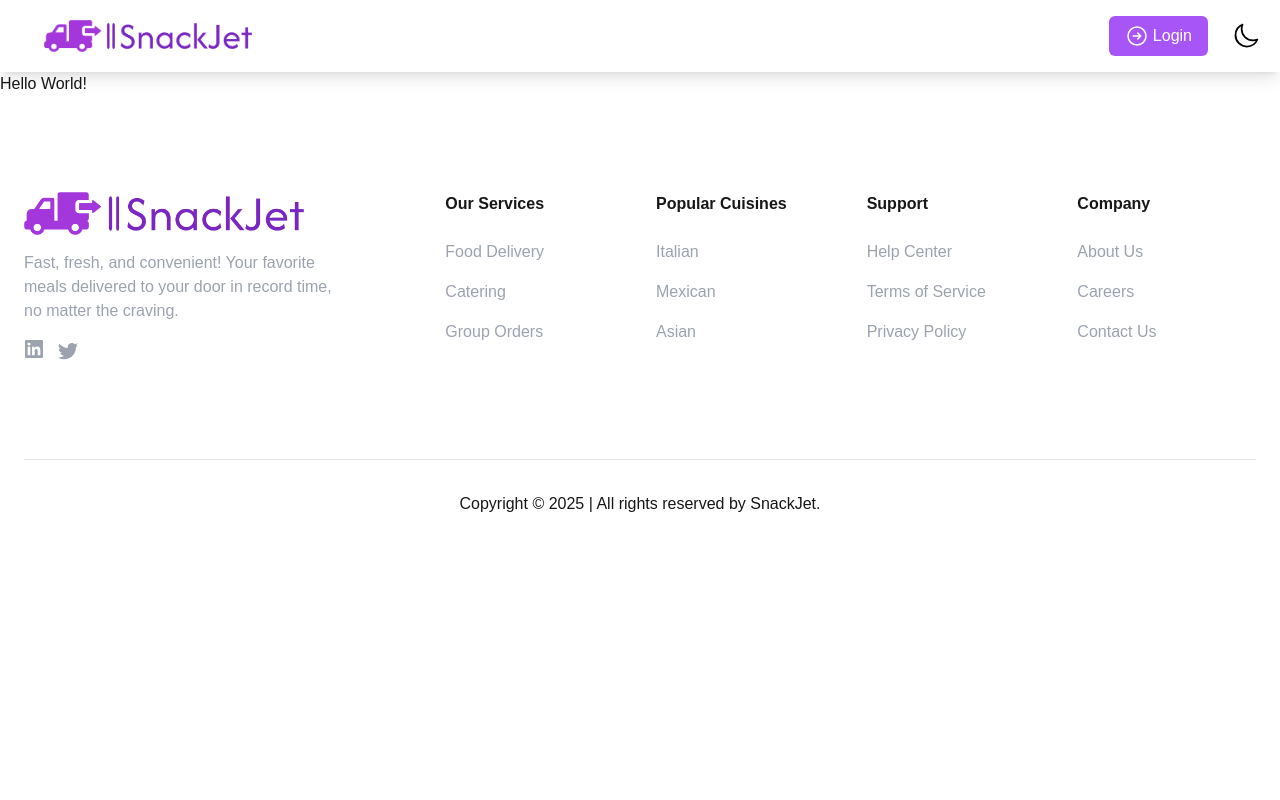
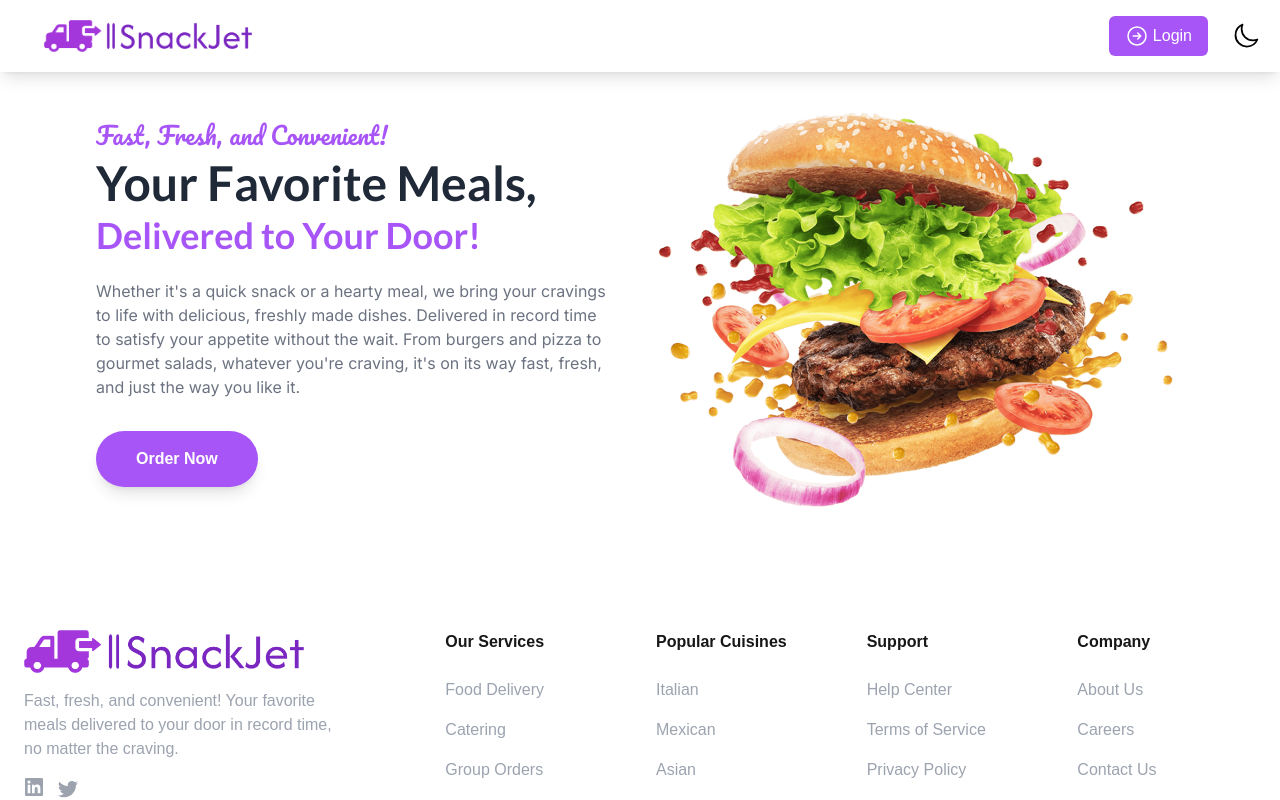
Before and after one commit to Haris-Mohanty/SnackJet, a Next.js app: page / in a window 1280 px wide. Shown: the top 800 px of the page. Built offline with nearby package versions, Linux system fonts and the light colour scheme.

Commit message:
Hero section created.

```diff
--- a/package.json
+++ b/package.json
@@ -9,6 +9,7 @@
     "lint": "next lint"
   },
   "dependencies": {
+    "@next/font": "^14.2.15",
     "next": "14.2.15",
     "next-themes": "^0.3.0",
     "react": "^18",
--- a/src/components/Layouts/Navbar.js
+++ b/src/components/Layouts/Navbar.js
@@ -123,7 +123,6 @@ const Navbar = () => {
               stroke="currentColor"
               className="size-7 transition-colors duration-200 hover:stroke-purple-500"
             >
-              <title>Switch to Light Mode</title>
               <path
                 strokeLinecap="round"
                 strokeLinejoin="round"
@@ -139,7 +138,6 @@ const Navbar = () => {
               stroke="currentColor"
               className="size-7 transition-colors duration-200 hover:stroke-purple-500"
             >
-              <title>Switch to Dark Mode</title>
               <path
                 strokeLinecap="round"
                 strokeLinejoin="round"
--- a/src/pages/index.js
+++ b/src/pages/index.js
@@ -1,18 +1,55 @@
-import localFont from "next/font/local";
+import Image from "next/image";
+import { Lato, Inter, Pacifico } from "@next/font/google";
 
-const geistSans = localFont({
-  src: "./fonts/GeistVF.woff",
-  variable: "--font-geist-sans",
-  weight: "100 900",
-});
-const geistMono = localFont({
-  src: "./fonts/GeistMonoVF.woff",
-  variable: "--font-geist-mono",
-  weight: "100 900",
-});
+// Configure font weights and subsets
+const lato = Lato({ weight: ["400", "700"], subsets: ["latin"] });
+const inter = Inter({ weight: ["400", "500", "700"], subsets: ["latin"] });
+const pacifico = Pacifico({ weight: "400", subsets: ["latin"] });
 
 export default function Home() {
   return (
-    <div>Hello World!</div>
+    <div className="bg-white dark:bg-gray-900 py-4 px-8 flex flex-col lg:flex-row items-center justify-between transition duration-300">
+      {/* Text Section */}
+      <div className="max-w-lg text-left lg:ml-16">
+        <h3
+          className={`${pacifico.className} text-purple-500 dark:text-purple-400 text-2xl font-semibold mb-2`}
+        >
+          Fast, Fresh, and Convenient!
+        </h3>
+        <h1
+          className={`${lato.className} text-2xl md:text-4xl lg:text-5xl font-bold mb-6 text-gray-800 dark:text-gray-100`}
+        >
+          Your Favorite Meals,{" "}
+          <span className="text-purple-500 lg:text-4xl dark:text-purple-400">
+            Delivered to Your Door!
+          </span>
+        </h1>
+        <p
+          className={`${inter.className} text-gray-500 text-sm md:text-base dark:text-gray-300 mb-8`}
+        >
+          Whether it&apos;s a quick snack or a hearty meal, we bring your
+          cravings to life with delicious, freshly made dishes. Delivered in
+          record time to satisfy your appetite without the wait. From burgers
+          and pizza to gourmet salads, whatever you&apos;re craving, it&apos;s
+          on its way fast, fresh, and just the way you like it.
+        </p>
+        <button className="bg-purple-500 hover:bg-purple-600 dark:bg-purple-400 dark:hover:bg-purple-500 text-white font-semibold py-4 px-6 md:px-10 rounded-full shadow-lg transition duration-300">
+          Order Now
+        </button>
+      </div>
+
+      {/* Image Section */}
+      <div className="mt-10 lg:mt-0 lg:ml-10 lg:mr-16">
+        <div className="relative">
+          <Image
+            src={"/landing.png"} // Use your image here
+            alt="Delicious Burger"
+            height={950}
+            width={650}
+            className=""
+          />
+        </div>
+      </div>
+    </div>
   );
 }
--- a/src/pages/login/index.js
+++ b/src/pages/login/index.js
@@ -22,10 +22,10 @@ const Login = () => {
 
   return (
     <>
-      <div className="bg-gray-50 font-[sans-serif]">
+      <div className="bg-gray-50 dark:bg-gray-900 font-[sans-serif]">
         <div className="flex flex-col items-center justify-center py-6 px-4">
           <div className="max-w-md w-full">
-            <div className="p-6 md:p-10 rounded-2xl bg-white shadow-lg">
+            <div className="p-6 md:p-10 rounded-2xl bg-white dark:bg-gray-800 shadow-lg">
               <Link href="/">
                 <Image
                   src={"/logo.png"}
@@ -35,12 +35,12 @@ const Login = () => {
                   className="mb-8 mx-auto block"
                 />
               </Link>
-              <h2 className="text-gray-600 text-center text-2xl font-bold">
+              <h2 className="text-gray-600 dark:text-white text-center text-2xl font-bold">
                 Login Form
               </h2>
               <form onSubmit={handleLogin} className="mt-4 md:mt-8 space-y-4">
                 <div>
-                  <label className="text-gray-800 text-sm mb-2 block">
+                  <label className="text-gray-800 dark:text-white text-sm mb-2 block">
                     Email
                   </label>
                   <div className="relative flex items-center">
@@ -48,7 +48,7 @@ const Login = () => {
                       name="email"
                       type="text"
                       required
-                      className="w-full text-gray-800 text-sm border border-gray-300 px-4 py-3 rounded-md outline-purple-600"
+                      className="w-full text-gray-800 dark:text-white text-sm border border-gray-300 px-4 py-3 rounded-md outline-purple-600"
                       placeholder="Enter Email"
                       value={data.email}
                       onChange={handleChange}
@@ -57,7 +57,7 @@ const Login = () => {
                 </div>
 
                 <div>
-                  <label className="text-gray-800 text-sm mb-2 block">
+                  <label className="text-gray-800 dark:text-white text-sm mb-2 block">
                     Password
                   </label>
                   <div className="relative flex items-center">
@@ -65,7 +65,7 @@ const Login = () => {
                       name="password"
                       type={showPassword ? "text" : "password"}
                       required
-                      className="w-full text-gray-800 text-sm border border-gray-300 px-4 py-3 rounded-md outline-purple-600"
+                      className="w-full text-gray-800 dark:text-white text-sm border border-gray-300 px-4 py-3 rounded-md outline-purple-600"
                       placeholder="Enter password"
                       value={data.password}
                       onChange={handleChange}
@@ -102,7 +102,7 @@ const Login = () => {
                     />
                     <label
                       htmlFor="remember-me"
-                      className="ml-3 block text-sm text-gray-800"
+                      className="ml-3 block text-sm text-gray-800 dark:text-white"
                     >
                       Remember me
                     </label>
@@ -125,7 +125,7 @@ const Login = () => {
                     Login
                   </button>
                 </div>
-                <p className="text-gray-800 text-sm !mt-8 text-center">
+                <p className="text-gray-800 dark:text-white text-sm !mt-8 text-center">
                   Don&apos;t have an account?{" "}
                   <Link
                     href={"/register"}
```
Also changed, not shown: src/pages/register/index.js (+11 -11 lines), public/landing.png (added), 1 other file (tests, documents, lock files or other folders).
